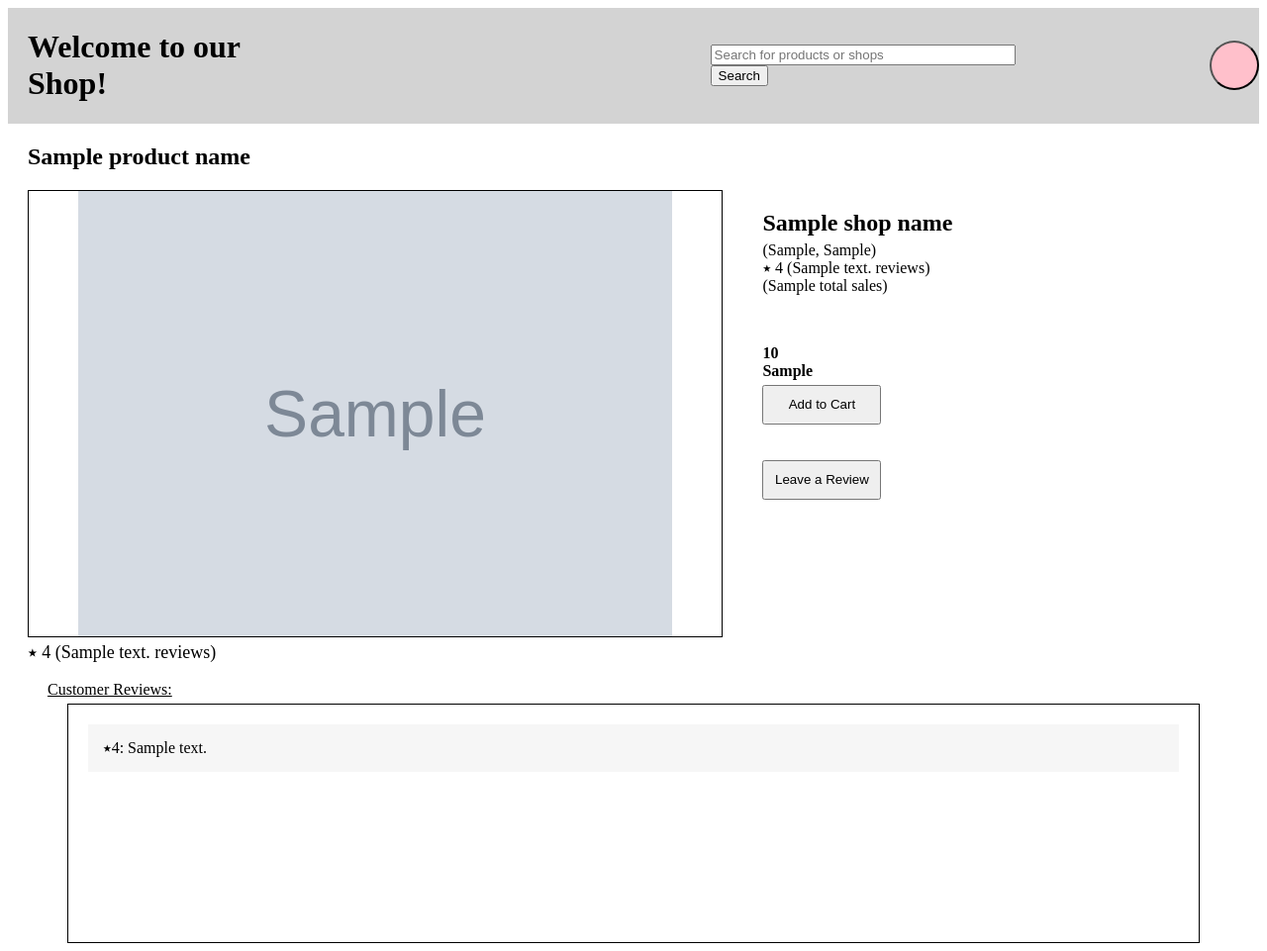
After one commit to sarahtang7/etsy-remake, a Flask app: template templates/product.html in a window 1280 px wide. The commit adds this page. Shown: the whole page at 99% size. Run offline with Flask 3, Linux system fonts and the light colour scheme; the template is opened without the code that fills it: most values are stand-ins (such as "Sample title", 1, 10 or a date in 2020); grey boxes marked "Sample" are stand-in pictures; parts of the project's set-up code (start-up, migrations or seed data) failed here and were passed over.

Commit message:
Implement product pages

```diff
--- a/server.py
+++ b/server.py
@@ -33,45 +33,45 @@ engine = create_engine(DATABASEURI, future=True)
 # Note that this will probably not work if you already have a table named 'test' in your database, containing meaningful data. This is only an example showing you how to run queries in your database using SQLAlchemy.
 #
 with engine.connect() as conn:
-	create_table_command = """
-	CREATE TABLE IF NOT EXISTS test (
-		id serial,
-		name text
-	)
-	"""
-	res = conn.execute(text(create_table_command))
-	insert_table_command = """INSERT INTO test(name) VALUES ('grace hopper'), ('alan turing'), ('ada lovelace')"""
-	res = conn.execute(text(insert_table_command))
-	# you need to commit for create, insert, update queries to reflect
-	conn.commit()
+    create_table_command = """
+    CREATE TABLE IF NOT EXISTS test (
+        id serial,
+        name text
+    )
+    """
+    res = conn.execute(text(create_table_command))
+    insert_table_command = """INSERT INTO test(name) VALUES ('grace hopper'), ('alan turing'), ('ada lovelace')"""
+    res = conn.execute(text(insert_table_command))
+    # you need to commit for create, insert, update queries to reflect
+    conn.commit()
 
 
 @app.before_request
 def before_request():
-	"""
-	This function is run at the beginning of every web request
-	(every time you enter an address in the web browser).
-	We use it to setup a database connection that can be used throughout the request.
+    """
+    This function is run at the beginning of every web request
+    (every time you enter an address in the web browser).
+    We use it to setup a database connection that can be used throughout the request.
 
-	The variable g is globally accessible.
-	"""
-	try:
-		g.conn = engine.connect()
-	except:
-		print("uh oh, problem connecting to database")
-		import traceback; traceback.print_exc()
-		g.conn = None
+    The variable g is globally accessible.
+    """
+    try:
+        g.conn = engine.connect()
+    except:
+        print("uh oh, problem connecting to database")
+        import traceback; traceback.print_exc()
+        g.conn = None
 
 @app.teardown_request
 def teardown_request(exception):
-	"""
-	At the end of the web request, this makes sure to close the database connection.
-	If you don't, the database could run out of memory!
-	"""
-	try:
-		g.conn.close()
-	except Exception as e:
-		pass
+    """
+    At the end of the web request, this makes sure to close the database connection.
+    If you don't, the database could run out of memory!
+    """
+    try:
+        g.conn.close()
+    except Exception as e:
+        pass
 
 
 #
@@ -89,147 +89,252 @@ def teardown_request(exception):
 #
 @app.route('/')
 def index():
-	"""
-	request is a special object that Flask provides to access web request information:
+    """
+    request is a special object that Flask provides to access web request information:
 
-	request.method:   "GET" or "POST"
-	request.form:     if the browser submitted a form, this contains the data in the form
-	request.args:     dictionary of URL arguments, e.g., {a:1, b:2} for http://localhost?a=1&b=2
+    request.method:   "GET" or "POST"
+    request.form:     if the browser submitted a form, this contains the data in the form
+    request.args:     dictionary of URL arguments, e.g., {a:1, b:2} for http://localhost?a=1&b=2
 
-	See its API: https://flask.palletsprojects.com/en/1.1.x/api/#incoming-request-data
-	"""
+    See its API: https://flask.palletsprojects.com/en/1.1.x/api/#incoming-request-data
+    """
 
-	# DEBUG: this is debugging code to see what request looks like
-	print(request.args)
+    # DEBUG: this is debugging code to see what request looks like
+    print(request.args)
 
 
-	#
-	# example of a database query
-	#
-	select_query = "SELECT name from test"
-	cursor = g.conn.execute(text(select_query))
-	names = []
-	for result in cursor:
-		names.append(result[0])
-	cursor.close()
+    #
+    # example of a database query
+    #
+    select_query = "SELECT name from test"
+    cursor = g.conn.execute(text(select_query))
+    names = []
+    for result in cursor:
+        names.append(result[0])
+    cursor.close()
 
-	return render_template('index.html', variable=names) # prints to index.html
+    return render_template('index.html', variable=names) # prints to index.html
 
-	#
-	# Flask uses Jinja templates, which is an extension to HTML where you can
-	# pass data to a template and dynamically generate HTML based on the data
-	# (you can think of it as simple PHP)
-	# documentation: https://realpython.com/primer-on-jinja-templating/
-	#
-	# You can see an example template in templates/index.html
-	#
-	# context are the variables that are passed to the template.
-	# for example, "data" key in the context variable defined below will be
-	# accessible as a variable in index.html:
-	#
-	#     # will print: [u'grace hopper', u'alan turing', u'ada lovelace']
-	#     <div>{{data}}</div>
-	#
-	#     # creates a <div> tag for each element in data
-	#     # will print:
-	#     #
-	#     #   <div>grace hopper</div>
-	#     #   <div>alan turing</div>
-	#     #   <div>ada lovelace</div>
-	#     #
-	#     {% for n in data %}
-	#     <div>{{n}}</div>
-	#     {% endfor %}
-	#
-	context = dict(data = names)
+    #
+    # Flask uses Jinja templates, which is an extension to HTML where you can
+    # pass data to a template and dynamically generate HTML based on the data
+    # (you can think of it as simple PHP)
+    # documentation: https://realpython.com/primer-on-jinja-templating/
+    #
+    # You can see an example template in templates/index.html
+    #
+    # context are the variables that are passed to the template.
+    # for example, "data" key in the context variable defined below will be
+    # accessible as a variable in index.html:
+    #
+    #     # will print: [u'grace hopper', u'alan turing', u'ada lovelace']
+    #     <div>{{data}}</div>
+    #
+    #     # creates a <div> tag for each element in data
+    #     # will print:
+    #     #
+    #     #   <div>grace hopper</div>
+    #     #   <div>alan turing</div>
+    #     #   <div>ada lovelace</div>
+    #     #
+    #     {% for n in data %}
+    #     <div>{{n}}</div>
+    #     {% endfor %}
+    #
+    context = dict(data = names)
 
-	#
-	# render_template looks in the templates/ folder for files.
-	# for example, the below file reads template/index.html
-	#
-	return render_template("index.html", **context)
+    #
+    # render_template looks in the templates/ folder for files.
+    # for example, the below file reads template/index.html
+    #
+    return render_template("index.html", **context)
 
 ### CUSTOMER PAGE
 @app.route('/customer')
 def customer():
 
-	# get all shops for customer homepage
-	select_query = "SELECT shop_name from shops"
-	cursor = g.conn.execute(text(select_query))
-	shops = []
-	for result in cursor:
-		shops.append(result[0])
-	cursor.close()
+    # get all shops for customer homepage
+    select_query = "SELECT shop_name from shops"
+    cursor = g.conn.execute(text(select_query))
+    shops = []
+    for result in cursor:
+        shops.append(result[0])
+    cursor.close()
 
-	context = dict(shops = shops)
+    context = dict(shops = shops)
 
-	# get all products info for customer homepage
-	select_query = "SELECT url, product_name, shop_name, avg_review, products.review_count FROM products, shops WHERE products.shop_id = shops.shop_id"
-	cursor = g.conn.execute(text(select_query))
-	product_imgs = []
-	product_names = []
-	shop_names = []
-	ratings = []
-	ratings_num = []
-	for result in cursor:
-		product_imgs.append(result[0])
-		product_names.append(result[1])
-		shop_names.append(result[2])
-		ratings.append(result[3])
-		ratings_num.append(result[4])
-	cursor.close()
+    # get all products info for customer homepage
+    select_query = "SELECT url, product_name, shop_name, avg_review, products.review_count, product_id FROM products, shops WHERE products.shop_id = shops.shop_id"
+    cursor = g.conn.execute(text(select_query))
+    product_imgs = []
+    product_names = []
+    shop_names = []
+    ratings = []
+    ratings_num = []
+    product_ids = []
+    for result in cursor:
+        product_imgs.append(result[0])
+        product_names.append(result[1])
+        shop_names.append(result[2])
+        ratings.append(result[3])
+        ratings_num.append(result[4])
+        product_ids.append(result[5])
+    cursor.close()
 
-	context = dict(shops=shops, product_info={name: {'img': img, 'shop': shop, 'rating': rating, 'numratings': numratings} for name, img, shop, rating, numratings in zip(product_names, product_imgs, shop_names, ratings, ratings_num)})
+    context = dict(shops=shops, product_info={name: {'img': img, 'shop': shop, 'rating': rating, 'numratings': numratings, 'pid': pid} for name, img, shop, rating, numratings, pid in zip(product_names, product_imgs, shop_names, ratings, ratings_num, product_ids)})
 
-	return render_template("customer.html", **context)
+    return render_template("customer.html", **context)
 
 ### SEARCH ON CUSTOMER PAGE
 @app.route('/search', methods=['GET'])
 def searchGet_handler():
-	value = request.args.get('value')
-	if value:
-		value = value.lower()
+    value = request.args.get('value')
+    if value:
+        value = value.lower()
 
-	# get all shops for customer homepage
-	select_query = "SELECT shop_name from shops WHERE LOWER(shop_name) LIKE '%"+value+"%'"
-	cursor = g.conn.execute(text(select_query))
-	shops = []
-	for result in cursor:
-		shops.append(result[0])
-	cursor.close()
+    # get all shops for customer homepage
+    select_query = "SELECT shop_name from shops WHERE LOWER(shop_name) LIKE '%"+value+"%'"
+    cursor = g.conn.execute(text(select_query))
+    shops = []
+    for result in cursor:
+        shops.append(result[0])
+    cursor.close()
 
-	context = dict(shops = shops)
+    context = dict(shops = shops)
 
-	# match query with shop name
-	select_query = """SELECT url, product_name, shop_name, avg_review, products.review_count
-						FROM products, shops
-						WHERE products.shop_id = shops.shop_id AND
-						(LOWER(shops.shop_name) LIKE '%"""+value+"""%' OR
-						LOWER(products.product_name) LIKE '%"""+value+"""%' OR
-						(SELECT LOWER(product_type) FROM product_types WHERE products.product_type_id = product_types.product_type_id) LIKE '%"""+value+"""%')"""
-	cursor = g.conn.execute(text(select_query))
-	product_imgs = []
-	product_names = []
-	shop_names = []
-	ratings = []
-	ratings_num = []
-	for result in cursor:
-		product_imgs.append(result[0])
-		product_names.append(result[1])
-		shop_names.append(result[2])
-		ratings.append(result[3])
-		ratings_num.append(result[4])
-	cursor.close()
+    # match query with shop name
+    select_query = """SELECT url, product_name, shop_name, avg_review, products.review_count, product_id
+                        FROM products, shops
+                        WHERE products.shop_id = shops.shop_id AND
+                        (LOWER(shops.shop_name) LIKE '%"""+value+"""%' OR
+                        LOWER(products.product_name) LIKE '%"""+value+"""%' OR
+                        (SELECT LOWER(product_type) FROM product_types WHERE products.product_type_id = product_types.product_type_id) LIKE '%"""+value+"""%')"""
+    cursor = g.conn.execute(text(select_query))
+    product_imgs = []
+    product_names = []
+    shop_names = []
+    ratings = []
+    ratings_num = []
+    product_ids = []
+    for result in cursor:
+        product_imgs.append(result[0])
+        product_names.append(result[1])
+        shop_names.append(result[2])
+        ratings.append(result[3])
+        ratings_num.append(result[4])
+        product_ids.append(result[5])
+    cursor.close()
 
-	context = dict(shops=shops, product_info={name: {'img': img, 'shop': shop, 'rating': rating, 'numratings': numratings} for name, img, shop, rating, numratings in zip(product_names, product_imgs, shop_names, ratings, ratings_num)})
+    context = dict(shops=shops, product_info={name: {'img': img, 'shop': shop, 'rating': rating, 'numratings': numratings, 'pid': pid} for name, img, shop, rating, numratings, pid in zip(product_names, product_imgs, shop_names, ratings, ratings_num, product_ids)})
 
-	return render_template("customer.html", **context)
+    return render_template("customer.html", **context)
+
+
+### PRODUCT PAGES
+@app.route('/product/<string:product_id>')
+def product(product_id):
+    select_query = """SELECT product_name, url, shop_name, shops.average_review, shops.review_count,
+                        shops.sales_count, shops.state, shops.city, shops.country_code, price
+                    FROM products, shops
+                    WHERE product_id = '"""+product_id+"""' AND products.shop_id = shops.shop_id"""
+    cursor = g.conn.execute(text(select_query))
+    product_name = ''
+    product_image = ''
+    shop_name = ''
+    shop_rating = ''
+    shop_numreviews = ''
+    shop_sales = ''
+    shop_loc = ''
+    shop_country = ''
+    price = ''
+    #product_rating = ''
+    #product_numreviews = ''
+    for result in cursor:
+        product_name = result[0]
+        product_image = result[1]
+        shop_name = result[2]
+        shop_rating = result[3]
+        shop_numreviews = result[4]
+        shop_sales = result[5]
+
+        shop_loc = result[6]
+        if shop_loc == '':
+            shop_loc = result[7]
+
+        shop_country = result[8]
+
+        price = result[9]
+        #product_rating = result[10]
+        #product_numreviews = result[11]
+
+    cursor.close()
+
+    select_query_2 = """SELECT CASE
+                        WHEN EXISTS (
+                            SELECT * FROM products, downloadable_products
+                            WHERE products.product_id = downloadable_products.product_id AND
+                                    products.product_id = '"""+product_id+"""'
+                        ) THEN 1 ELSE 0
+                        END"""
+    cursor = g.conn.execute(text(select_query_2))
+    product_substance = ''
+    for result in cursor:
+        if result[0] == 1:
+            product_substance = 'Downloadable Product'
+        else:
+            product_substance = 'Physical Product'
+    cursor.close()
+
+    select_query_3 = """SELECT reviews.rating, reviews.review, review_id FROM products, reviews
+                        WHERE products.product_id = '"""+product_id+"""' AND reviews.product_id = products.product_id"""
+    cursor = g.conn.execute(text(select_query_3))
+    ratings = []
+    reviews = []
+    review_ids = []
+    for result in cursor:
+        ratings.append(result[0])
+        reviews.append(result[1])
+        review_ids.append(result[2])
+    cursor.close()
+
+    context = dict(reviews_info={name: {'rating': rating, 'review': review} for name, rating, review in zip(review_ids, ratings, reviews)})
+
+    # number of product reviews
+    select_query_4 = "SELECT COUNT(*) FROM reviews WHERE product_id = '"+product_id+"'"
+    cursor = g.conn.execute(text(select_query_4))
+    product_numreviews = 0
+    for result in cursor:
+        product_numreviews = result[0]
+
+    update_query_4 = "UPDATE products SET review_count = "+str(product_numreviews)+" WHERE product_id = '"+product_id+"'"
+    g.conn.execute(text(update_query_4))
+    g.conn.commit()
+    cursor.close()
+
+    # average product rating
+    select_query_5 = "SELECT rating FROM reviews WHERE product_id = '"+product_id+"'"
+    cursor = g.conn.execute(text(select_query_5))
+    all_ratings_sum = 0
+    for result in cursor:
+        all_ratings_sum += result[0]
+
+    product_rating = all_ratings_sum / product_numreviews
+
+    update_query_5 = "UPDATE products SET avg_review = "+str(product_rating)+" WHERE product_id = '"+product_id+"'"
+    g.conn.execute(text(update_query_5))
+    g.conn.commit()
+
+    return render_template('product.html', product_name=product_name, product_image=product_image,
+                           shop_name=shop_name, shop_rating=shop_rating, shop_numreviews=shop_numreviews,
+                           shop_sales=shop_sales, shop_loc=shop_loc, shop_country=shop_country, price=price,
+                           product_substance=product_substance, product_rating=product_rating,
+                           product_numreviews=product_numreviews, **context)
 
 
 ### SHOP PAGE
 @app.route('/shop')
 def shop():
-	return render_template("shop.html")
+    return render_template("shop.html")
 
 #
 # This is an example of a different path.  You can see it at:
@@ -241,52 +346,52 @@ def shop():
 #
 '''@app.route('/another')
 def another():
-	return render_template("another.html")
+    return render_template("another.html")
 
 
 # Example of adding new data to the database
 @app.route('/add', methods=['POST'])
 def add():
-	# accessing form inputs from user
-	name = request.form['name']
+    # accessing form inputs from user
+    name = request.form['name']
 
-	# passing params in for each variable into query
-	params = {}
-	params["new_name"] = name
-	g.conn.execute(text('INSERT INTO test(name) VALUES (:new_name)'), params)
-	g.conn.commit()
-	return redirect('/')
+    # passing params in for each variable into query
+    params = {}
+    params["new_name"] = name
+    g.conn.execute(text('INSERT INTO test(name) VALUES (:new_name)'), params)
+    g.conn.commit()
+    return redirect('/')
 
 
 @app.route('/login')
 def login():
-	abort(401)
-	this_is_never_executed()'''
+    abort(401)
+    this_is_never_executed()'''
 
 
 if __name__ == "__main__":
-	import click
+    import click
 
-	@click.command()
-	@click.option('--debug', is_flag=True)
-	@click.option('--threaded', is_flag=True)
-	@click.argument('HOST', default='0.0.0.0')
-	@click.argument('PORT', default=8111, type=int)
-	def run(debug, threaded, host, port):
-		"""
-		This function handles command line parameters.
-		Run the server using:
+    @click.command()
+    @click.option('--debug', is_flag=True)
+    @click.option('--threaded', is_flag=True)
+    @click.argument('HOST', default='0.0.0.0')
+    @click.argument('PORT', default=8111, type=int)
+    def run(debug, threaded, host, port):
+        """
+        This function handles command line parameters.
+        Run the server using:
 
-			python server.py
+            python server.py
 
-		Show the help text using:
+        Show the help text using:
 
-			python server.py --help
+            python server.py --help
 
-		"""
+        """
 
-		HOST, PORT = host, port
-		print("running on %s:%d" % (HOST, PORT))
-		app.run(host=HOST, port=PORT, debug=debug, threaded=threaded)
+        HOST, PORT = host, port
+        print("running on %s:%d" % (HOST, PORT))
+        app.run(host=HOST, port=PORT, debug=debug, threaded=threaded)
 
 run()
--- a/templates/index.html
+++ b/templates/index.html
@@ -21,7 +21,7 @@
         <h1 id="login-header">Login</h1>
         <button onclick="redirectCustomerPage()">Customer</button><br>
         <button onclick="redirectShopPage()">Shop</button>
-        <!--<div id="test">{{variable}}</div>-->
+
     </body>
 </html>
 
--- /dev/null
+++ b/templates/product.html
@@ -0,0 +1,158 @@
+<!DOCTYPE html>
+<html>
+    <head>
+        <title>Product Page</title>
+
+        <style>
+            #header-row {
+                display: flex;
+                align-items: center;
+                background-color: lightgrey;
+            }
+
+            #acc-button {
+                margin-left: 150px;
+                width: 50px;
+                height: 50px;
+                border-radius: 25px;
+                background-color: pink;
+            }
+
+            #acc-dropdown {
+                display: none;
+                position: absolute;
+                z-index: 1;
+                background-color: lightgrey;
+                top: calc(100% + 5px); /* set the top position to be just below the button */
+                margin-left: 65px;
+                padding: 10px;
+                text-align: center;
+            }
+
+            #return-to-customer:hover {
+                cursor: pointer;
+            }
+
+            #img-box {
+                margin-left: 20px;
+                height: 450px;
+                width: 800px;
+                border: 1px solid black;
+                display: flex;
+                align-items: center;
+                justify-content: center;
+            }
+
+            #img {
+                height: 450px;
+                width: auto;
+            }
+
+            #shop-info {
+                width: 550px;
+                height: 200px;
+                margin-left: 20px;
+                padding: 20px;
+                margin-top: -20px;
+            }
+
+            .product-buttons {
+                width: 120px;
+                height: 40px;
+            }
+
+            #product-rating {
+                margin-left: 20px;
+                margin-top: 5px;
+                font-size: 18px;
+            }
+
+            #reviews-box {
+                height: 200px;
+                overflow: auto;
+                border: 1px solid black;
+                margin-left: 60px;
+                margin-right: 60px;
+                margin-top: 5px;
+                padding: 20px;
+            }
+
+            .indiv-review {
+                background-color: #f6f6f6;
+                padding: 15px;
+                margin-bottom: 10px;
+            }
+        </style>
+    </head>
+
+    <body>
+        <div id="header-row" style="position:relative;">
+            <h1 id="return-to-customer" style="margin-left: 20px;">Welcome to our Shop!</h1>
+
+            <form action="/search" method="GET" style="margin-left: 400px;">
+                <input type="text" name="value" style="width: 300px;" placeholder="Search for products or shops">
+                <button type="submit">Search</button>
+            </form>
+
+            <div id="user-acc-info">
+                <button id="acc-button" onclick="toggleDropdown()"></button><br>
+
+                <div id="acc-dropdown">
+                    <a>Purchased Products</a><br><br>
+                    <a>Your Recommended Products</a>
+                </div>
+            </div>
+
+        </div>
+
+        <h2 style="margin-left: 20px; width: 800px;">{{product_name}}</h2>
+        <div style="display: flex; justify-content: center;">
+            <div id="img-box">
+                <img id="img" src="{{product_image}}">
+            </div>
+
+            <div id="shop-info">
+                <h2 style="margin-bottom: 5px;">{{shop_name}}</h2>
+                ({{shop_loc}}, {{shop_country}}) <br>
+                ⭑ {{ shop_rating }} ({{ shop_numreviews }} reviews) <br>
+                ({{ shop_sales }} total sales)
+
+                <div style="margin-top: 50px;">
+                    <h4 style="margin-bottom: 5px;">{{ price }}</h4>
+                    <h4 style="margin-bottom: 5px; margin-top: -5px;">{{ product_substance }}</h4>
+                    <button class="product-buttons" id="add-to-cart">Add to Cart</button>
+                    <br><br><br>
+                    <button class="product-buttons">Leave a Review</button>
+                </div>
+            </div>
+        </div>
+
+        <div id="product-rating">
+            ⭑ {{ product_rating }} ({{ product_numreviews }} reviews)
+        </div>
+        <br>
+        <u style="margin-left: 40px; margin-top: 5px; margin-bottom: 8px;">Customer Reviews:</u>
+
+        <div id="reviews-box">
+            {% for name, info in reviews_info.items() %}
+            <div class="indiv-review">⭑{{info['rating']}}: {{info['review']}}</div>
+            {% endfor %}
+        </div>
+
+    </body>
+</html>
+
+<script>
+function toggleDropdown() {
+    var dropdown = document.getElementById("acc-dropdown");
+    if (dropdown.style.display === "block") {
+        dropdown.style.display = "none";
+    } else {
+        dropdown.style.display = "block";
+    }
+}
+
+document.getElementById("return-to-customer").addEventListener("click", function() {
+    window.location.href = "/customer";
+});
+</script>
```
Also changed, not shown: templates/customer.html (+14 -9 lines).
